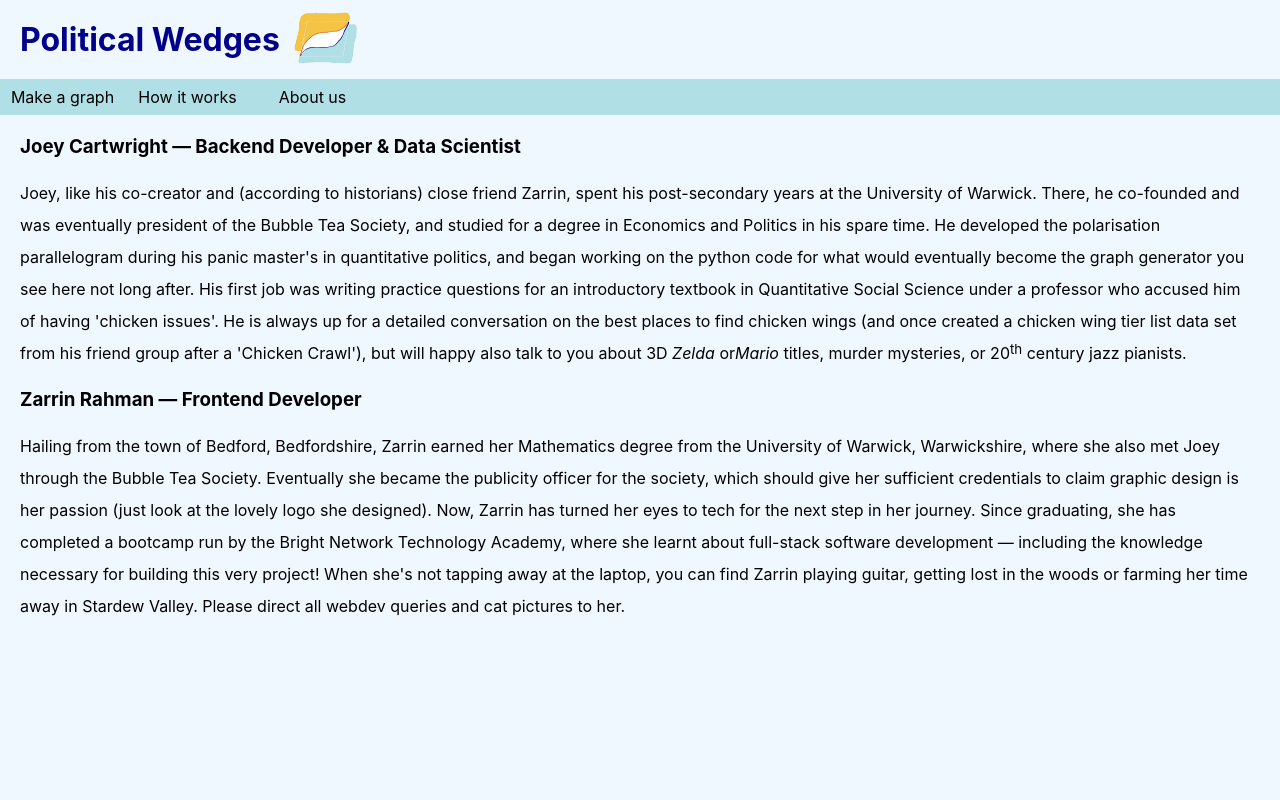
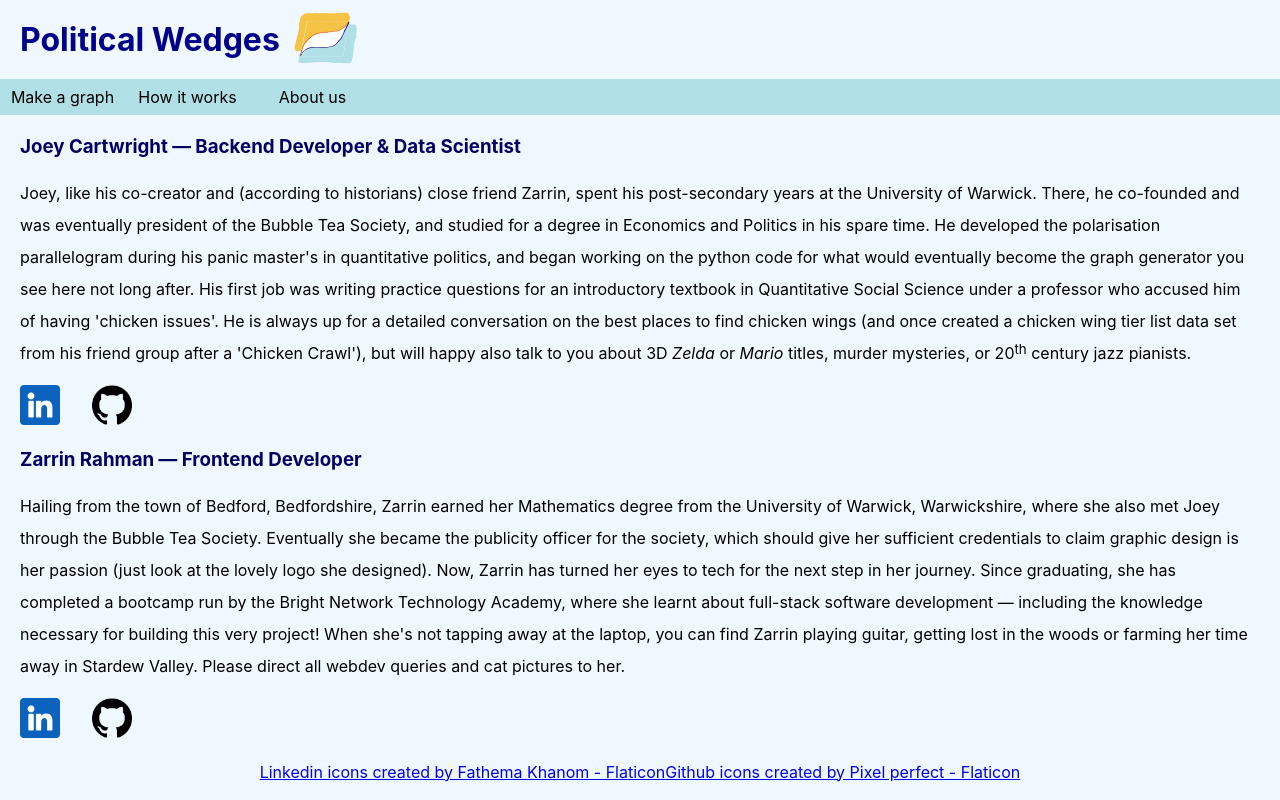
Before and after one commit to z-for-zarrin/political_wedges, a React (Create React App) app in the folder client/: page /about-us in a window 1280 px wide. Built offline with nearby package versions, Linux system fonts and the light colour scheme.

Commit message:
about page styling has its own file and linkein and github profiles are linked underneath bios with icon credit in footer

```diff
--- a/client/src/App.css
+++ b/client/src/App.css
@@ -48,15 +48,8 @@ body{
   margin: 20px;
 }
 
-.profile > p{
-  line-height: 2em;
-}
-
-sup{
-  vertical-align: top;
-  position: relative;
-  top: -0.3em;
-  /* font-size: 0.6em; */
+footer{
+  text-align: center;
 }
 
 /* dark blue: #00008b,
--- a/client/src/App.js
+++ b/client/src/App.js
@@ -36,6 +36,10 @@ function App() {
         <img src={logo} alt='logo' id='logo'/>
       </header>
       <RouterProvider router={wedgeRoutes} />
+      <footer>
+        <a href="https://www.flaticon.com/free-icons/linkedin" title="linkedin icons">Linkedin icons created by Fathema Khanom - Flaticon</a>
+        <a href="https://www.flaticon.com/free-icons/github" title="github icons">Github icons created by Pixel perfect - Flaticon</a>
+      </footer>
     </>
   );
 }
--- a/client/src/components/About.js
+++ b/client/src/components/About.js
@@ -1,3 +1,7 @@
+import '../styles/AboutStyle.css';
+import linkedinIcon from '../assets/linkedin.png';
+import githubIcon from '../assets/github.png';
+
 const About = () => {
     return(
         <section className="page">
@@ -15,7 +19,13 @@ const About = () => {
                     a detailed conversation on the best places to find chicken wings (and once
                     created a chicken wing tier list data set from his friend group after a
                     'Chicken Crawl'), but will happy also talk to you about 3D <i>Zelda</i> or
-                    <i>Mario</i> titles, murder mysteries, or 20<sup>th</sup> century jazz pianists.</p>
+                    <i> Mario</i> titles, murder mysteries, or 20<sup>th</sup> century jazz pianists.</p>
+                <a href='https://www.linkedin.com/in/joseph-joey-cartwright-13b4b31b6/?originalSubdomain=uk'>
+                    <img className='link-icon' src={linkedinIcon} alt="link to Joey's linkedin profile" />
+                </a>
+                <a href='https://github.com/JoeysPouch'>
+                    <img className='link-icon' src={githubIcon} alt="link to Joey's github profile" />
+                </a>
             </section>
             <section className="profile">
                 <h3>Zarrin Rahman — Frontend Developer</h3>
@@ -31,6 +41,12 @@ const About = () => {
                     away at the laptop, you can find Zarrin playing guitar, getting lost in
                     the woods or farming her time away in Stardew Valley. Please direct all webdev
                     queries and cat pictures to her.</p>
+                <a href='https://www.linkedin.com/in/zarrin-rahman'>
+                    <img className='link-icon' src={linkedinIcon} alt="link to Zarrin's linkedin profile" />
+                </a>
+                <a href='https://github.com/z-for-zarrin'>
+                    <img className='link-icon' src={githubIcon} alt="link to Zarrin's github profile" />
+                </a>
             </section>
         </section>
     );
--- /dev/null
+++ b/client/src/styles/AboutStyle.css
@@ -0,0 +1,19 @@
+.profile > h3{
+    color: #000065;
+}
+
+.profile > p{
+  line-height: 2em;
+}
+
+sup{
+  vertical-align: top;
+  position: relative;
+  top: -0.3em;
+}
+
+.link-icon{
+    height: 40px;
+    width: auto;
+    margin-right: 2em;
+}
```
Also changed, not shown: client/src/assets/github.png (added), client/src/assets/linkedin.png (added).
